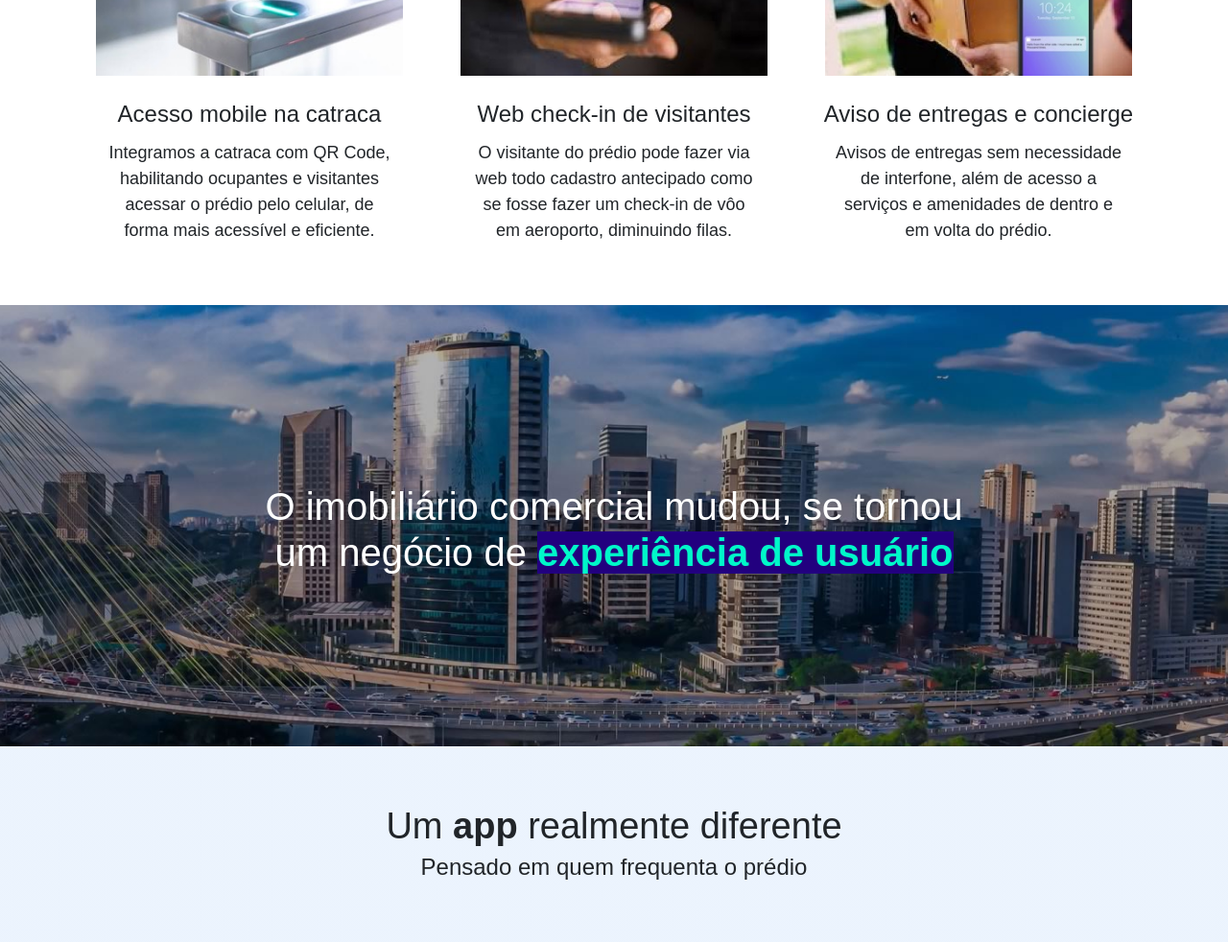
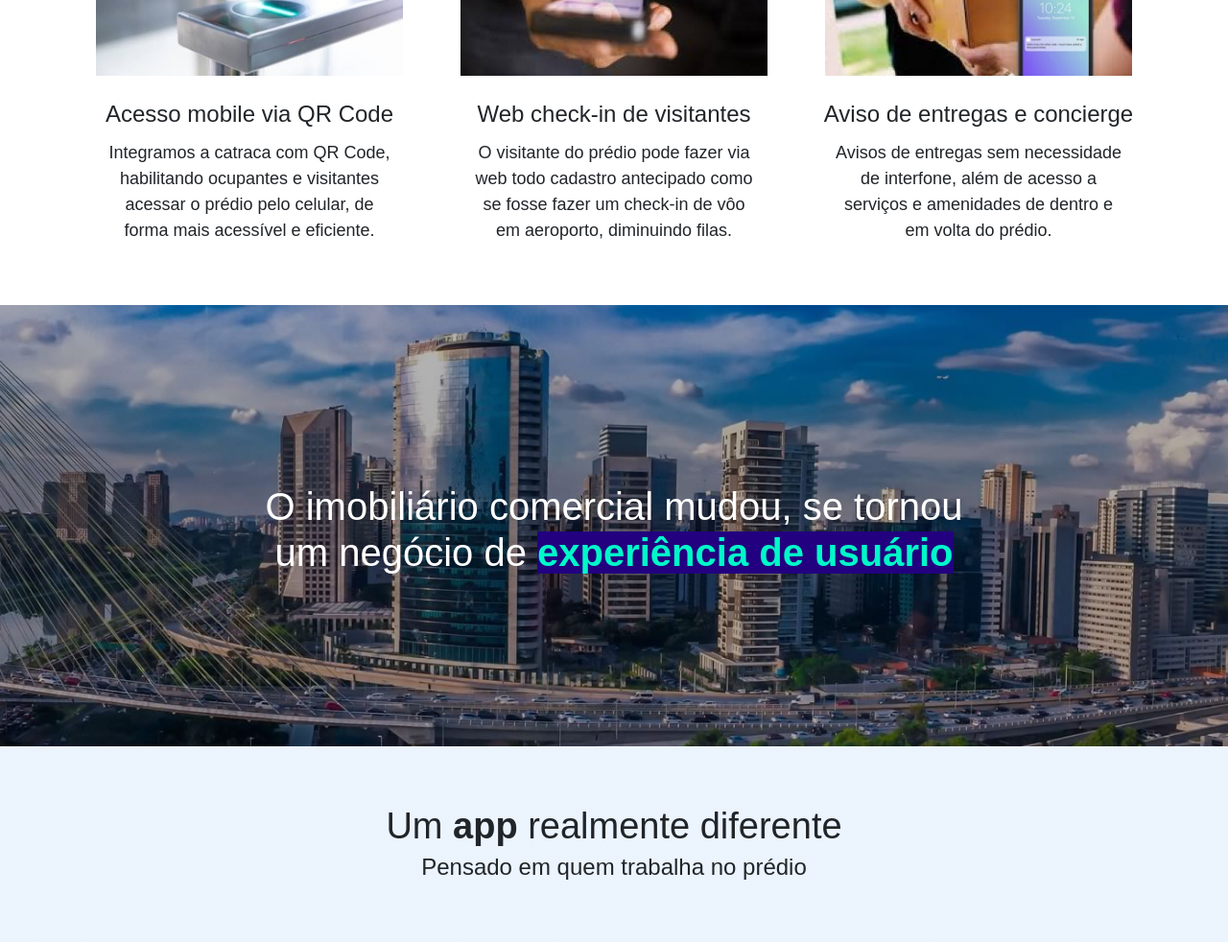
Before and after one commit to lobby-tech/lobby.tech, a Jekyll site: the page built from index.html, in a window 1280 px wide and 1400 px high, scrolled down 987 px. Shown: the part 155-1137 px from the top of the window at 96% size. Built offline with Jekyll 4.4.1, drawn with Linux system fonts in a browser that asks for light colours.

Commit message:
Updated copy

```diff
--- a/index.html
+++ b/index.html
@@ -49,7 +49,7 @@ layout: default
       <section class="col-12 col-sm-12 col-md col-lg mt-3 text-center">
         <img src="/assets/images/work1.jpg" class="col-12 col-sm-10 col-md-10 col-lg-12">
         <div class="mt-2 text-center">
-          <h1 class="pt-3 pb-1 font--lg font-title">Acesso mobile na catraca</h1>
+          <h1 class="pt-3 pb-1 font--lg font-title">Acesso mobile via QR Code</h1>
           <p class="mx-4 font--md">
             Integramos a catraca com QR Code, habilitando ocupantes e visitantes acessar o prédio pelo celular,
             de forma mais acessível e eficiente.
@@ -101,7 +101,7 @@ layout: default
           <p class="font--xl mt-3 pt-5 font-title">
             Um <b>app</b> realmente diferente
             <br>
-            <span class="font--lg">Pensado em quem frequenta o prédio</span>
+            <span class="font--lg">Pensado em quem trabalha no prédio</span>
           </p>
         </div>
       </div>
```
